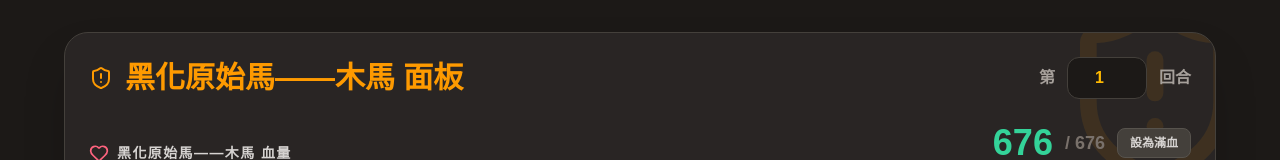
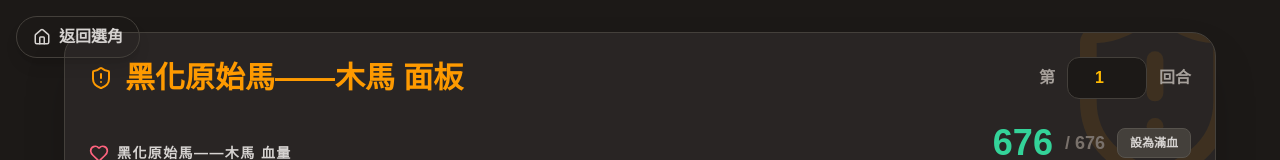
Before and after one commit to VisTzem/beat2, a Next.js app: page /peak-battle/boss in a window 1280 px wide. Shown: the top 160 px of the page. Built offline with nearby package versions, Linux system fonts and the light colour scheme; no server answers; the database is empty; sample sign-in values are in the browser's storage; a web font is replaced by a local one.

Commit message:
feat: add back button to peak-battle boss page

```diff
--- a/src/app/peak-battle/boss/page.tsx
+++ b/src/app/peak-battle/boss/page.tsx
@@ -6,8 +6,9 @@ import { useRouter } from "next/navigation";
 import { ref, onValue, update } from "firebase/database";
 import { onAuthStateChanged } from "firebase/auth";
 import { db, auth } from "@/lib/firebase";
-import { Heart, Sword, Zap, Shield, ShieldAlert, Activity, RefreshCw } from "lucide-react";
+import { Heart, Sword, Zap, Shield, ShieldAlert, Activity, RefreshCw, Home } from "lucide-react";
 import { motion, AnimatePresence } from "framer-motion";
+import Link from "next/link";
 
 export default function BossPage() {
   const router = useRouter();
@@ -223,7 +224,10 @@ export default function BossPage() {
   if (isCheckingAuth) return <div className="min-h-screen bg-stone-900 flex items-center justify-center text-white">驗證中...</div>;
 
   return (
-    <main className="min-h-screen bg-stone-900 text-stone-100 p-4 md:p-8 relative">
+    <main className="min-h-screen bg-stone-900 text-stone-100 p-4 md:p-8 relative pt-16 md:pt-8">
+      <Link href="/peak-battle" className="absolute top-4 left-4 flex items-center gap-2 bg-stone-850 border border-stone-700 hover:bg-stone-800 px-4 py-2 rounded-full shadow-lg text-stone-300 transition-colors font-bold z-30">
+        <Home size={18} /> 返回選角
+      </Link>
 
       {/* === 程式馬/神獸血量小於1時，顯示血量剩餘1，並且血條大大顯示於螢幕中央 === */}
       {currentHp < 1 && (
```
